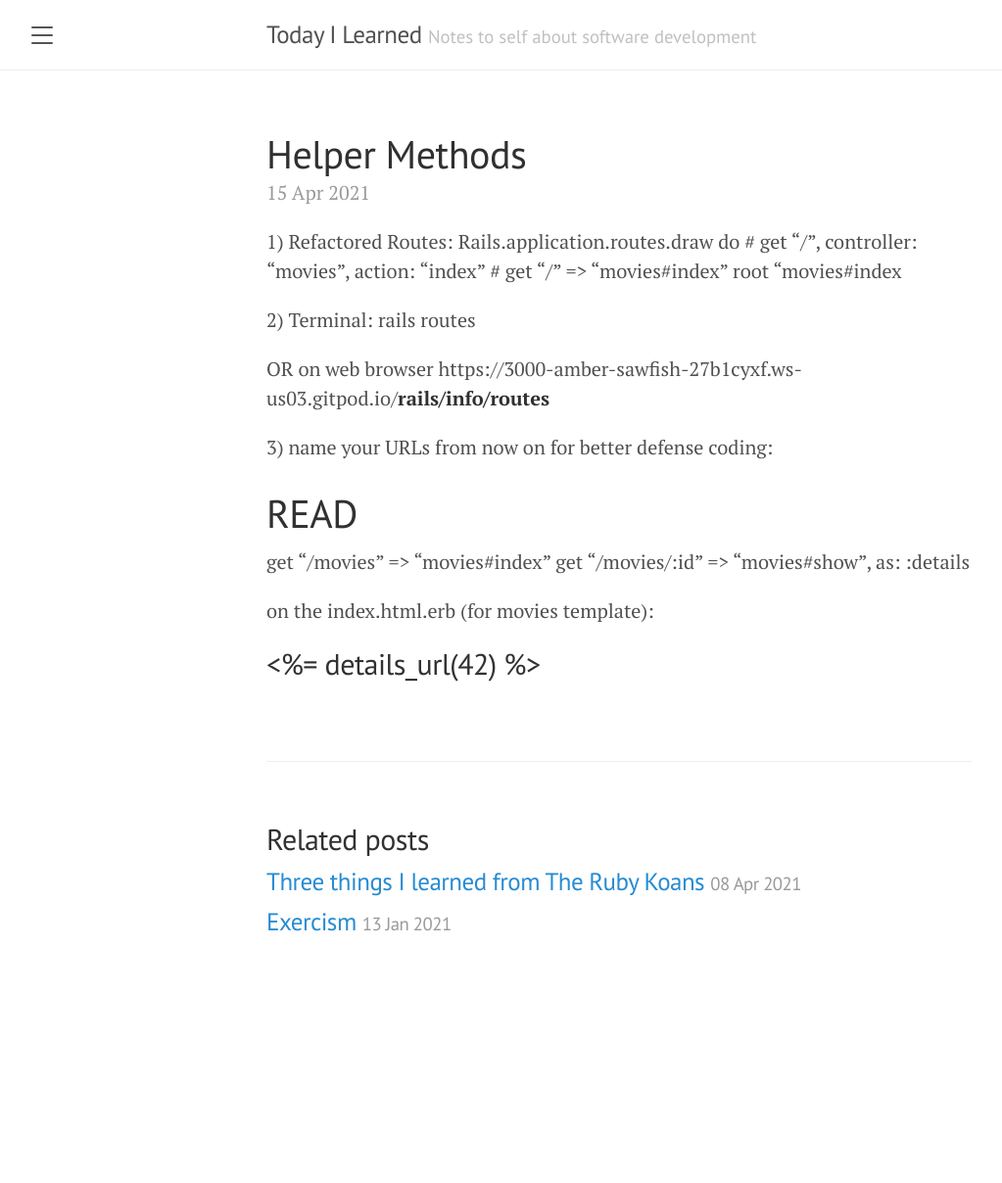
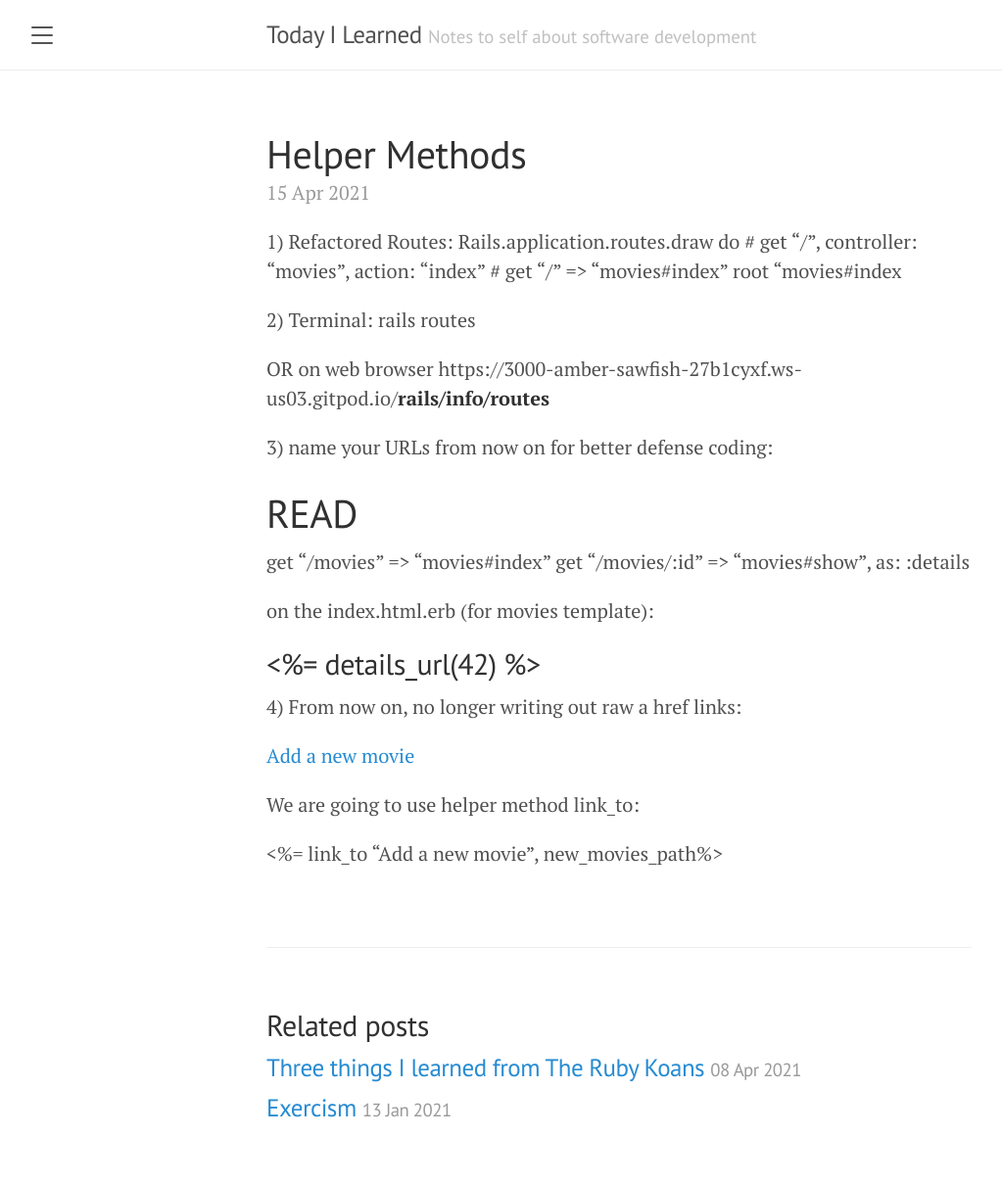
Before and after one commit to hnguyen999/learning_journal, a Jekyll site: the page built from _posts/2021-04-15-helper-methods.md, in a window 1280 px wide. Shown: the whole page at 98% size, without its empty margins (8-1031 px from the left). Built offline with Jekyll 4.4.1, drawn with Linux system fonts in a browser that asks for light colours; our own code applies the rules of GitHub Pages for plain Markdown files; before the commit the page ends 1018 px from its top, so only the background shows below that.

Commit message:
Update 2021-04-15-helper-methods.md

```diff
--- a/_posts/2021-04-15-helper-methods.md
+++ b/_posts/2021-04-15-helper-methods.md
@@ -20,3 +20,11 @@ https://3000-amber-sawfish-27b1cyxf.ws-us03.gitpod.io/**rails/info/routes**
  <h2>
   <%= details_url(42) %>
 </h2>
+
+4) From now on, no longer writing out raw a href links:
+
+  <a href="<%=new_movies_path%>">Add a new movie</a>
+
+ We are going to use helper method link_to:
+
+<%= link_to "Add a new movie", new_movies_path%>
```
